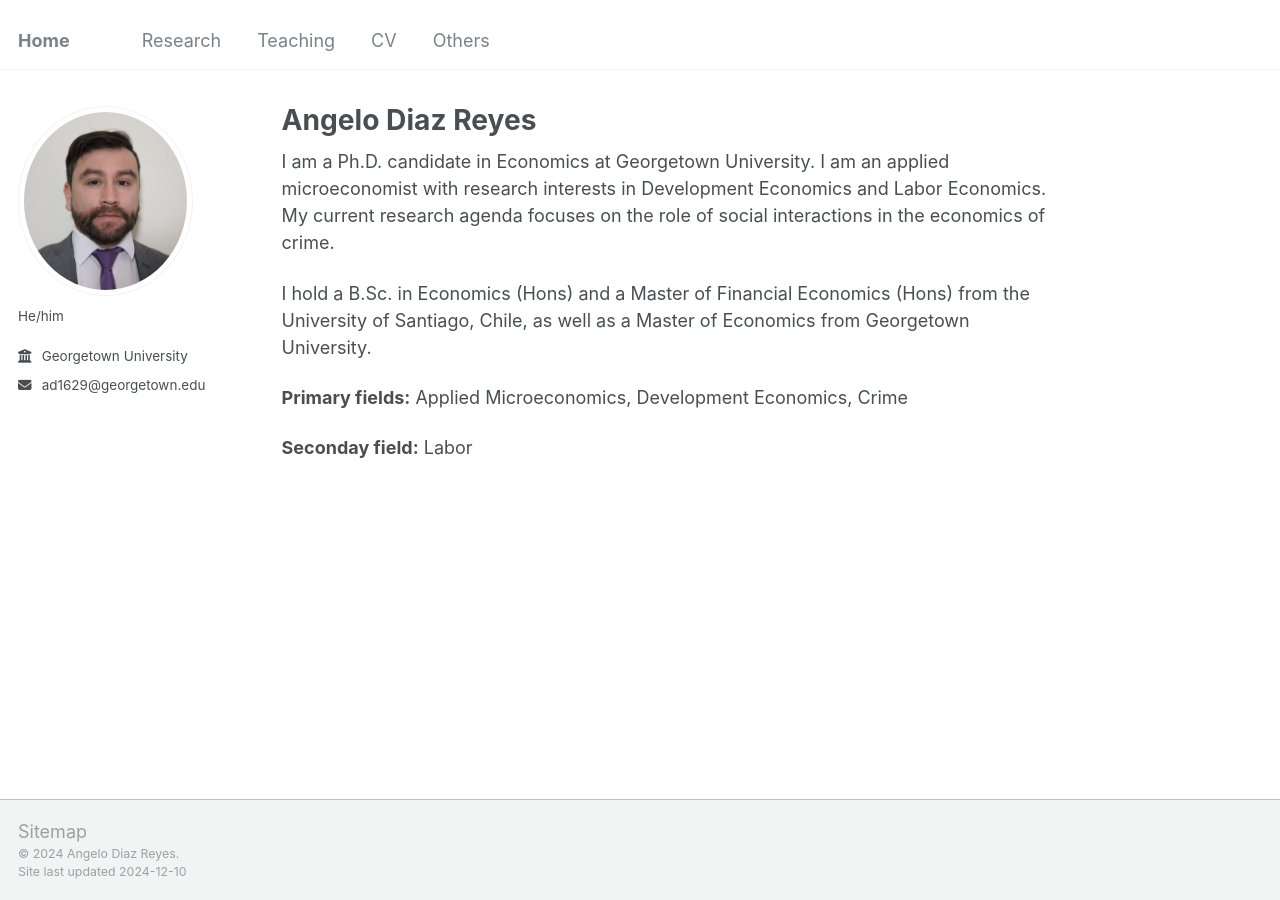
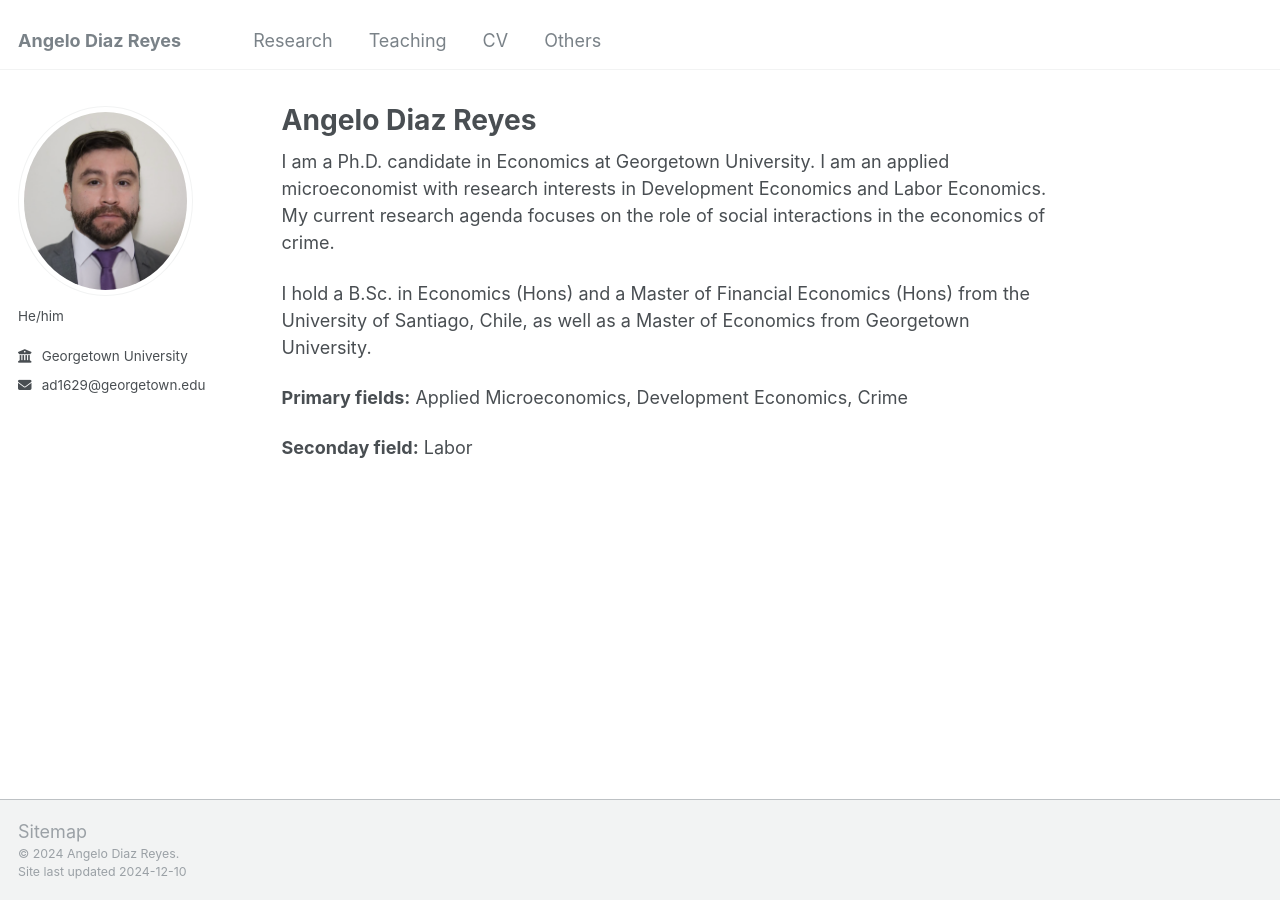
Before and after one commit to angelodiazreyes/angelodiazreyes.github.io, a Jekyll site: the page built from _pages/about.md, in a window 1280 px wide. Built offline with Jekyll 4.4.1, drawn with Linux system fonts in a browser that asks for light colours.

Commit message:
Update _config.yml

```diff
--- a/_config.yml
+++ b/_config.yml
@@ -8,10 +8,10 @@
 
 # Basic Site Settings
 locale                   : "US"
-title                    : "Home"
+title                    : "Angelo Diaz Reyes"
 title_separator          : "-"
 name                     : &name "Angelo Diaz Reyes"
-description              : &description "personal description"
+description              : "Angelo Diaz Reyes - Applied Microeconomist specializing in social interaction, development, and crime."
 url                      : https://angelodiazreyes.github.io # the base hostname & protocol for your site e.g. "https://mmistakes.github.io"
 baseurl                  : "" # the subpath of your site, e.g. "/blog"
 repository               : "academicpages/academicpages.github.io"
```
